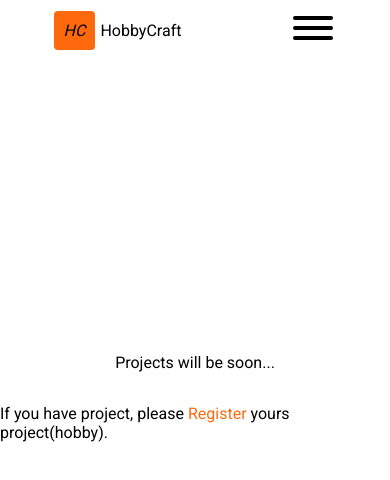
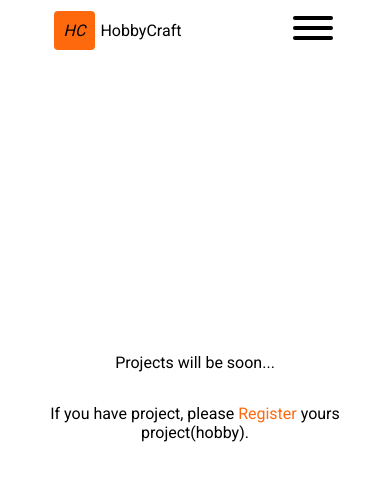
Before and after one commit to mpetkevic/hobby_project, a React (Create React App) app: page /projects in a window 390 px wide. Shown: the top 480 px of the page. Built offline with nearby package versions, Linux system fonts and the light colour scheme.

Commit message:
Mobile version bugs fixes

```diff
--- a/src/components/ProjectsList/ProjectsList.scss
+++ b/src/components/ProjectsList/ProjectsList.scss
@@ -4,4 +4,9 @@
   flex-direction: column;
   justify-content: center;
   align-items: center;
+
+  p{
+    width: 90%;
+    text-align: center;
+  }
 }
```
